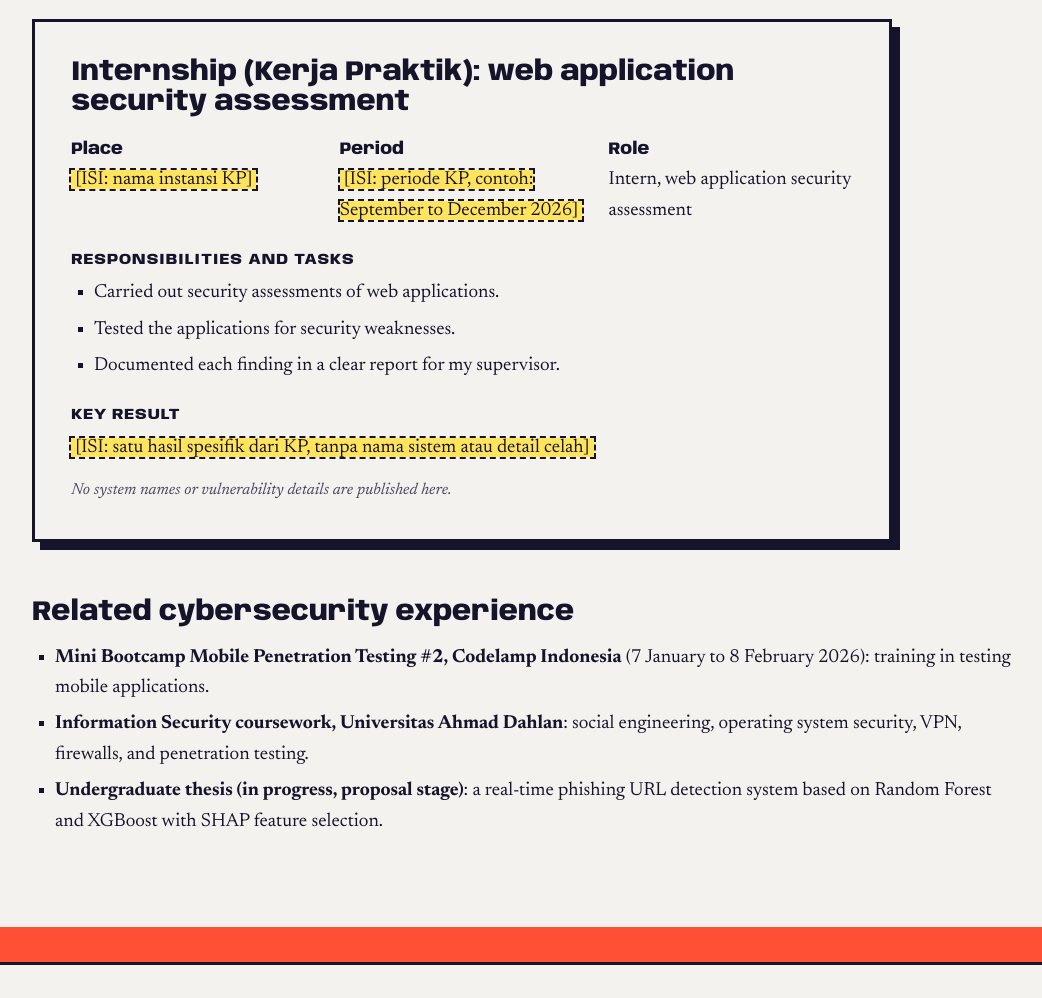
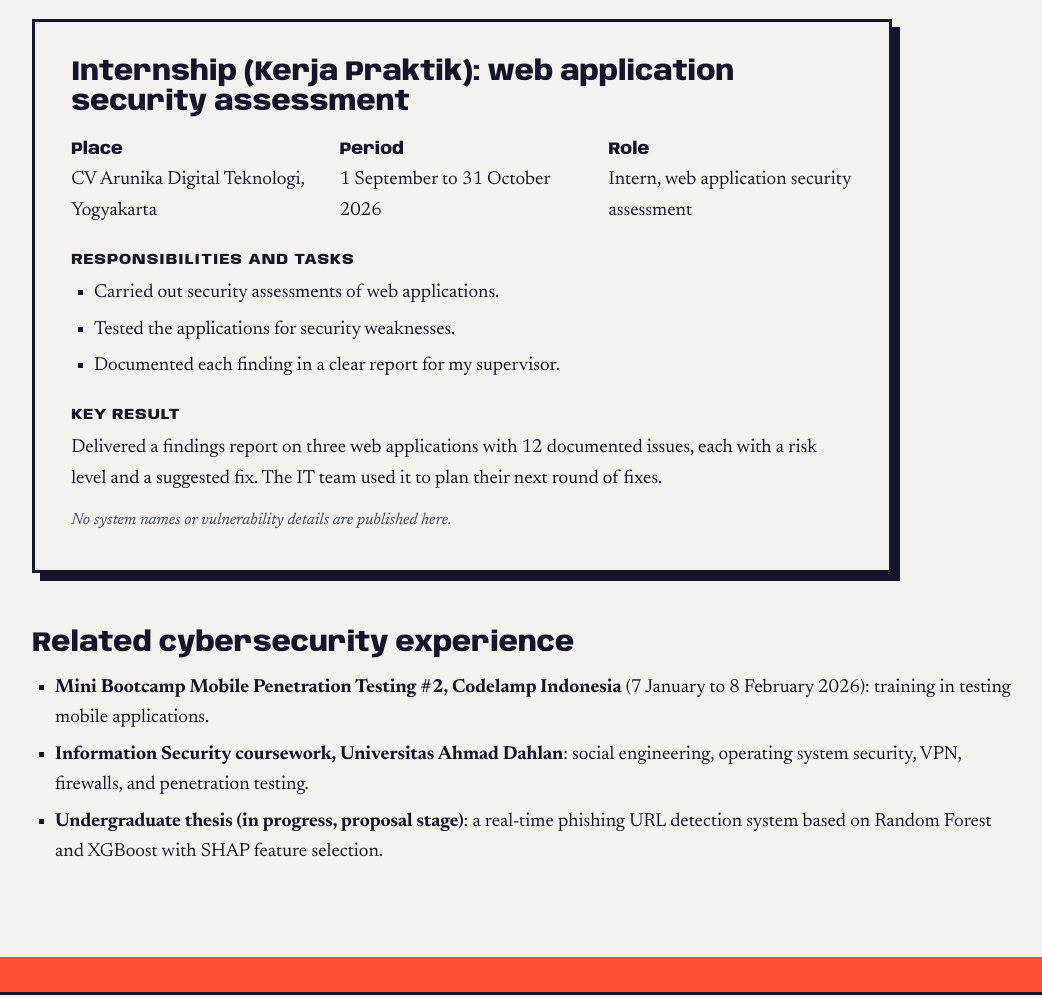
Before and after one commit to GFFahreza/galih-portofolio, a plain HTML site: page index.html in a window 1280 px wide. Shown: the part 2920-3918 px from the top of the page, without its empty margins (19-1061 px from the left). Drawn offline with Linux system fonts and the light colour scheme.

Commit message:
Fill the internship details and add GitHub and LinkedIn links
Co-Authored-By: Claude Opus 5.5 <noreply@anthropic.com>

```diff
--- a/data/config.js
+++ b/data/config.js
@@ -26,8 +26,8 @@
     captions: optional .vtt subtitle path (provider "file" only)
 */
 window.CONFIG = {
-  github: "",
-  linkedin: "",
+  github: "https://github.com/GFFahreza",
+  linkedin: "https://www.linkedin.com/in/galih-fajar-fahreza-6b907a310/",
   portfolio: "",
   email: "",
 
--- a/index.html
+++ b/index.html
@@ -146,8 +146,8 @@
         <article class="intern">
           <h3 class="intern-title">Internship (Kerja Praktik): web application security assessment</h3>
           <dl class="intern-meta">
-            <div><dt>Place</dt><dd><mark class="isi">[ISI: nama instansi KP]</mark></dd></div>
-            <div><dt>Period</dt><dd><mark class="isi">[ISI: periode KP, contoh: September to December 2026]</mark></dd></div>
+            <div><dt>Place</dt><dd>CV Arunika Digital Teknologi, Yogyakarta</dd></div>
+            <div><dt>Period</dt><dd>1 September to 31 October 2026</dd></div>
             <div><dt>Role</dt><dd>Intern, web application security assessment</dd></div>
           </dl>
           <h4 class="intern-sub">Responsibilities and tasks</h4>
@@ -157,7 +157,7 @@
             <li>Documented each finding in a clear report for my supervisor.</li>
           </ul>
           <h4 class="intern-sub">Key result</h4>
-          <p><mark class="isi">[ISI: satu hasil spesifik dari KP, tanpa nama sistem atau detail celah]</mark></p>
+          <p>Delivered a findings report on three web applications with 12 documented issues, each with a risk level and a suggested fix. The IT team used it to plan their next round of fixes.</p>
           <p class="intern-note">No system names or vulnerability details are published here.</p>
         </article>
 
@@ -217,7 +217,7 @@
           <p class="grammar-tag">noun phrase</p>
           <p class="folio" aria-hidden="true">p. 6</p>
         </div>
-        <div class="letter-actions"><button class="btn btn-lemon btn-small" type="button" id="letter-print">Download as PDF</button><p class="letter-count" id="letter-count">Letter body: 268 words</p></div>
+        <div class="letter-actions"><button class="btn btn-lemon btn-small" type="button" id="letter-print">Download as PDF</button><p class="letter-count" id="letter-count">Letter body: 285 words</p></div>
         <article class="letter" aria-labelledby="letter-title">
           <div class="letter-sender">
             <p class="letter-name">Galih Fajar Fahreza</p>
@@ -233,7 +233,7 @@
           <p class="letter-greet">Dear HR Manager,</p>
             <p>I am writing to apply for the Full-Stack Web Developer position at TechNova Digital Solutions. I am an S1 Informatics student at Universitas Ahmad Dahlan in Yogyakarta, expected to graduate in 2027, and I have a vocational school background in Computer and Network Engineering.</p>
             <p>My technical skills cover both sides of web development. On the front end, I build interfaces with React, Next.js, TypeScript, and Tailwind CSS. On the back end, I work with PHP, Laravel, Supabase, and PostgreSQL. I deploy applications on Vercel and on a VPS, and I use Git and GitHub for version control.</p>
-            <p>This semester, I completed my internship (Kerja Praktik) at <mark class="isi">[ISI: nama instansi KP]</mark> from <mark class="isi">[ISI: periode KP]</mark>. My main responsibility was the security assessment of web applications. My tasks were to test the applications for security weaknesses and to document each finding in a clear report for my supervisor. One concrete result was <mark class="isi">[ISI: satu hasil spesifik dari KP, tanpa detail celah]</mark>.</p>
+            <p>This semester, I completed my internship (Kerja Praktik) at CV Arunika Digital Teknologi, Yogyakarta from 1 September to 31 October 2026. My main responsibility was the security assessment of web applications. My tasks were to test the applications for security weaknesses and to document each finding in a clear report for my supervisor. As a result, my report covered three web applications and 12 documented issues.</p>
             <p>Outside the internship, I have built complete websites. I developed the official website of Desa Cisempur with React and Laravel, took part in its QA testing, and deployed it to a production server. Besides that, I designed and built a tourism and local-business website for Muara Sikabaluan village with Next.js and Supabase. I also founded V-Code, a software house, and I have worked in teams in a student election committee and a one-month community service expedition. These experiences match your requirements for practical project experience, relevant technical skills, and teamwork, and I am eager to keep learning.</p>
             <p>My portfolio is available at <a href="https://gffahreza.github.io/galih-portofolio/">https://gffahreza.github.io/galih-portofolio/</a>. Thank you for your time and consideration. I would welcome the opportunity to discuss my application in an interview.</p>
           <p class="letter-close">Sincerely,</p>
@@ -534,6 +534,7 @@
         <dl class="contact-list">
           <div class="contact-row"><dt>Location</dt><dd>Cilacap, Central Java, Indonesia</dd></div>
           <div class="contact-row"><dt>LinkedIn</dt><dd><a href="https://www.linkedin.com/in/galih-fajar-fahreza-6b907a310/" target="_blank" rel="noopener noreferrer">linkedin.com/in/galih-fajar-fahreza-6b907a310<span class="visually-hidden"> (opens in a new tab)</span></a></dd></div>
+          <div class="contact-row"><dt>GitHub</dt><dd><a href="https://github.com/GFFahreza" target="_blank" rel="noopener noreferrer">github.com/GFFahreza<span class="visually-hidden"> (opens in a new tab)</span></a></dd></div>
           <div class="contact-row"><dt>Portfolio</dt><dd><a href="https://gffahreza.github.io/galih-portofolio/">gffahreza.github.io/galih-portofolio</a></dd></div>
           <div class="contact-row" id="contact-email-row"><dt>Email and phone</dt><dd id="contact-email">Available on request</dd></div>
         </dl>
```
